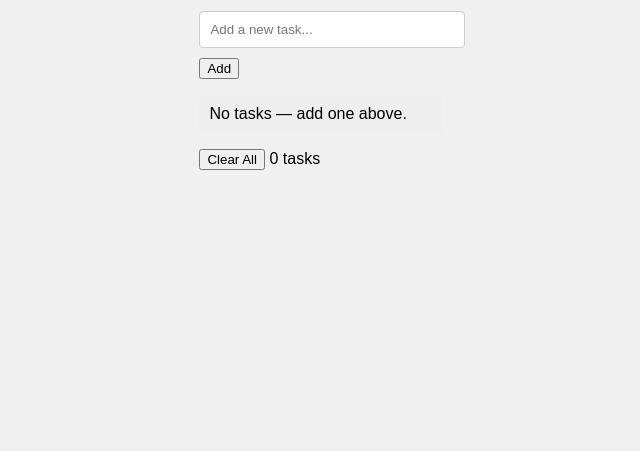
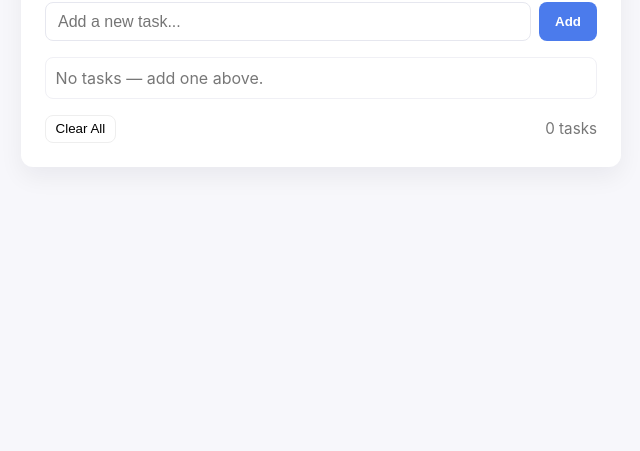
Before and after one commit to oyed88/dynamic-to-do-list-js, a plain HTML site: page index.html in a window 1280 px wide. Shown: the part 349-800 px from the top of the page, without its empty margins (319-959 px from the left). Drawn offline with Linux system fonts and the light colour scheme.

Commit message:
Update styles.css

```diff
--- a/styles.css
+++ b/styles.css
@@ -1,68 +1,132 @@
-body {
-    font-family: Arial, sans-serif;
-    background-color: #f0f0f0;
-    display: flex;
-    justify-content: center;
-    align-items: center;
-    height: 100vh;
-    margin: 0;
+:root {
+  --bg: #f7f7fb;
+  --card: #ffffff;
+  --accent: #4b7bec;
+  --muted: #777;
+  --danger: #ff6b6b;
 }
 
-#todo-app {
+* { box-sizing: border-box; }
+body {
+  margin: 0;
+  font-family: Inter, system-ui, -apple-system, "Segoe UI", Roboto, "Helvetica Neue", Arial;
+  background: var(--bg);
+  color: #222;
+  display: flex;
+  min-height: 100vh;
+  align-items: center;
+  justify-content: center;
+  padding: 2rem;
+}
+
+.app {
   width: 100%;
-    max-width: 400px;
-    background: #fff;
-    padding: 20px;
-    border-radius: 8px;
-    box-shadow: 0 2px 4px rgba(0,0,0,0.2);
+  max-width: 600px;
+  background: var(--card);
+  box-shadow: 0 10px 25px rgba(20,20,30,0.06);
+  border-radius: 12px;
+  padding: 1.5rem;
+}
+
+h1 {
+  margin: 0 0 1rem 0;
+  font-size: 1.4rem;
+  letter-spacing: -0.2px;
+}
+
+.task-form {
+  display: flex;
+  gap: 0.5rem;
+  margin-bottom: 1rem;
 }
 
 #task-input {
-    width: 100%;
-    padding: 10px;
-    margin-bottom: 10px;
-    border: 1px solid #ccc;
-    border-radius: 4px;
+  flex: 1;
+  padding: 0.6rem 0.75rem;
+  border-radius: 8px;
+  border: 1px solid #e6e7ef;
+  font-size: 1rem;
 }
 
-#add-task-btn {
-    width: 100%;
-    padding: 10px;
-    background-color: #007bff;
+#task-input:focus {
+  outline: none;
+  border-color: var(--accent);
+  box-shadow: 0 0 0 3px rgba(75,124,236,0.12);
+}
+
+#add-button {
+  background: var(--accent);
   color: white;
   border: none;
-    border-radius: 4px;
+  padding: 0 1rem;
+  border-radius: 8px;
+  font-weight: 600;
   cursor: pointer;
 }
 
-#add-task-btn:hover {
-    background-color: #0056b3;
+#add-button:active { transform: translateY(1px); }
+
+.tasks-section {
+  margin-top: 0.5rem;
 }
 
-ul {
-    list-style-type: none;
+.task-list {
+  list-style: none;
   padding: 0;
+  margin: 0;
+  display: flex;
+  flex-direction: column;
+  gap: 0.5rem;
 }
 
-li {
-    background-color: #eeeeee;
-    margin-top: 8px;
-    padding: 10px;
-    border-radius: 4px;
+.task-item {
   display: flex;
+  align-items: center;
   justify-content: space-between;
+  padding: 0.6rem;
+  border-radius: 8px;
+  border: 1px solid #f0f0f5;
+  background: #fff;
+}
+
+.task-left {
+  display: flex;
   align-items: center;
+  gap: 0.75rem;
+  flex: 1;
+}
+
+.task-text {
+  word-break: break-word;
 }
 
 .remove-btn {
+  background: transparent;
+  border: none;
+  color: var(--danger);
   cursor: pointer;
-    background-color: #ff6347;
-    color: white;
-    border: none;
-    border-radius: 4px;
-    padding: 5px 10px;
+  padding: 0.3rem 0.5rem;
+  border-radius: 6px;
+  font-weight: 600;
 }
 
 .remove-btn:hover {
-    background-color: #d9534f;
+  background: rgba(255,107,107,0.08);
 }
+
+.footer {
+  margin-top: 1rem;
+  display:flex;
+  justify-content: space-between;
+  align-items: center;
+  color: var(--muted);
+  font-size: 0.95rem;
+}
+
+#clear-all {
+  background: transparent;
+  border: 1px solid #eee;
+  padding: 0.35rem 0.6rem;
+  border-radius: 8px;
+  cursor: pointer;
+}
```
Lines whose indentation alone changed are shown as unchanged.
